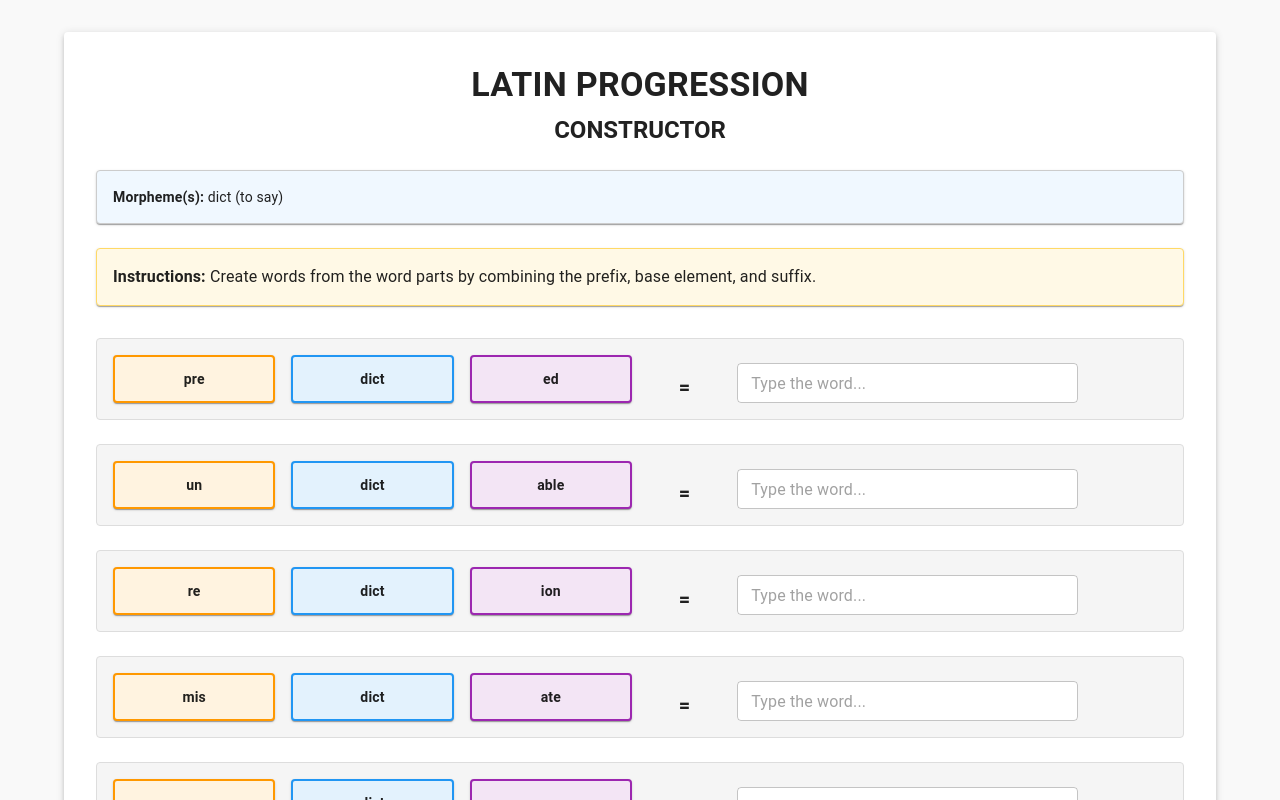
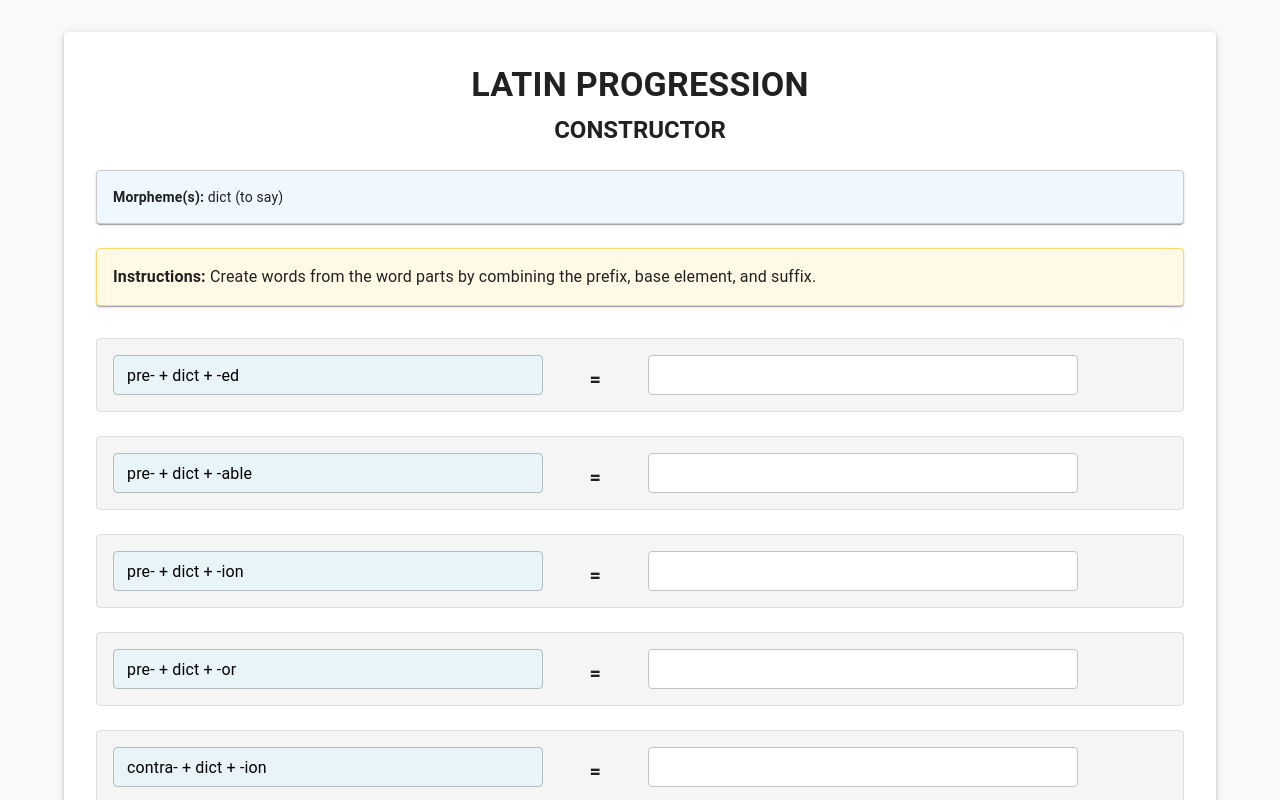
Before and after one commit to zippoppow/tmk, a Next.js app in the folder example-app/: page /lesson-activities/constructor in a window 1280 px wide. Shown: the top 800 px of the page. Built offline with nearby package versions, Linux system fonts and the light colour scheme.

Commit message:
first draft of downloading constructor as pdf

```diff
--- a/example-app/app/lesson-activities/constructor/page.js
+++ b/example-app/app/lesson-activities/constructor/page.js
@@ -1,6 +1,6 @@
 'use client';
 
-import { useState } from 'react';
+import { useState, useRef } from 'react';
 import {
   Box,
   Card,
@@ -12,20 +12,25 @@ import {
   Button,
   Grid,
 } from '@mui/material';
+import html2pdf from 'html2pdf.js';
 
 export default function ConstructorPage() {
+  const [wordParts] = useState([
+    { prefix: 'pre-', base: 'dict', suffix: '-ed' },
+    { prefix: 'pre-', base: 'dict', suffix: '-able' },
+    { prefix: 'pre-', base: 'dict', suffix: '-ion' },
+    { prefix: 'pre-', base: 'dict', suffix: '-or' },
+    { prefix: 'contra-', base: 'dict', suffix: '-ion' },
+    { prefix: 'ab-', base: 'dice', suffix: '-ate' },
+  ]);
+  const [constructors, setConstructors] = useState(
+    Array(12).fill('')
+  );
   const [answers, setAnswers] = useState(
     Array(12).fill('') // 12 items based on XML structure
   );
+  const contentRef = useRef(null);
 
-  const wordParts = [
-    { prefix: 'pre', base: 'dict', suffix: 'ed' },
-    { prefix: 'un', base: 'dict', suffix: 'able' },
-    { prefix: 're', base: 'dict', suffix: 'ion' },
-    { prefix: 'mis', base: 'dict', suffix: 'ate' },
-    { prefix: 'con', base: 'dict', suffix: '' },
-    { prefix: '', base: 'dict', suffix: 'or' },
-  ];
 
   const handleInputChange = (index, value) => {
     const newAnswers = [...answers];
@@ -33,9 +38,30 @@ export default function ConstructorPage() {
     setAnswers(newAnswers);
   };
 
+  const handleConstructorChange = (index, value) => {
+    const newConstructors = [...constructors];
+    newConstructors[index] = value;
+    setConstructors(newConstructors);
+  };
+
+  const generatePDF = () => {
+    if (!contentRef.current) return;
+
+    const element = contentRef.current;
+    const opt = {
+      margin: 10,
+      filename: 'constructor-activity.pdf',
+      image: { type: 'jpeg', quality: 0.98 },
+      html2canvas: { scale: 2 },
+      jsPDF: { orientation: 'portrait', unit: 'mm', format: 'a4' },
+    };
+
+    html2pdf().set(opt).from(element).save();
+  };
+
   const handleSubmit = () => {
     console.log('Constructor answers:', answers);
-    alert('Answers submitted! Check the console for details.');
+    generatePDF();
   };
 
   const handleClear = () => {
@@ -46,7 +72,7 @@ export default function ConstructorPage() {
     <Box component="main" sx={{ py: 4, bgcolor: '#f9f9f9', minHeight: '100vh' }}>
       <Container maxWidth="lg">
         <Card sx={{ boxShadow: 3 }}>
-          <CardContent sx={{ p: 4 }}>
+          <CardContent sx={{ p: 4 }} ref={contentRef}>
             {/* Header */}
             <Typography
               variant="h4"
@@ -105,7 +131,9 @@ export default function ConstructorPage() {
 
             {/* Word Construction Grid */}
             <Box sx={{ mb: 4 }}>
-              {wordParts.map((parts, idx) => (
+              {wordParts.map((parts, idx) => {
+                const defaultConstructor = `${parts.prefix} + ${parts.base} + ${parts.suffix}`;
+                return (
                   <Box
                     key={idx}
                     sx={{
@@ -117,52 +145,24 @@ export default function ConstructorPage() {
                     }}
                   >
                     <Grid container spacing={2} alignItems="flex-end">
-                    {/* Prefix */}
-                    <Grid item xs={3} sm={2}>
-                      <Paper
+                      <Grid item xs={12} sm={5}>
+                        <TextField
+                          fullWidth
+                          placeholder={defaultConstructor}
+                          value={constructors[idx]}
+                          onChange={(e) => handleConstructorChange(idx, e.target.value)}
+                          variant="outlined"
+                          size="small"
                           sx={{
-                          p: 1.5,
-                          textAlign: 'center',
-                          bgcolor: '#fff3e0',
-                          border: '2px solid #ff9800',
+                            '& .MuiOutlinedInput-root': {
+                              backgroundColor: '#e8f4f8',
+                            },
+                            '& .MuiOutlinedInput-input::placeholder': {
+                              color: '#000000',
+                              opacity: 1,
+                            },
                           }}
-                      >
-                        <Typography variant="body2" sx={{ fontWeight: 'bold' }}>
-                          {parts.prefix || '—'}
-                        </Typography>
-                      </Paper>
-                    </Grid>
-
-                    {/* Base */}
-                    <Grid item xs={3} sm={2}>
-                      <Paper
-                        sx={{
-                          p: 1.5,
-                          textAlign: 'center',
-                          bgcolor: '#e3f2fd',
-                          border: '2px solid #2196f3',
-                        }}
-                      >
-                        <Typography variant="body2" sx={{ fontWeight: 'bold' }}>
-                          {parts.base}
-                        </Typography>
-                      </Paper>
-                    </Grid>
-
-                    {/* Suffix */}
-                    <Grid item xs={3} sm={2}>
-                      <Paper
-                        sx={{
-                          p: 1.5,
-                          textAlign: 'center',
-                          bgcolor: '#f3e5f5',
-                          border: '2px solid #9c27b0',
-                        }}
-                      >
-                        <Typography variant="body2" sx={{ fontWeight: 'bold' }}>
-                          {parts.suffix || '—'}
-                        </Typography>
-                      </Paper>
+                        />
                       </Grid>
 
                       {/* Equals */}
@@ -173,10 +173,9 @@ export default function ConstructorPage() {
                       </Grid>
 
                       {/* Answer Input */}
-                    <Grid item xs={10} sm={4}>
+                      <Grid item xs={12} sm={5}>
                         <TextField
                           fullWidth
-                        placeholder="Type the word..."
                           value={answers[idx]}
                           onChange={(e) => handleInputChange(idx, e.target.value)}
                           variant="outlined"
@@ -190,7 +189,8 @@ export default function ConstructorPage() {
                       </Grid>
                     </Grid>
                   </Box>
-              ))}
+                );
+              })}
             </Box>
 
             {/* Action Buttons */}
--- a/example-app/package.json
+++ b/example-app/package.json
@@ -2,7 +2,7 @@
   "name": "pegasus-nextjs-example",
   "version": "0.1.0",
   "private": true,
-  "packageManager": "yarn@4.0.0",
+  "packageManager": "yarn@4.12.0",
   "scripts": {
     "dev": "next dev",
     "build": "next build",
@@ -14,6 +14,7 @@
     "@emotion/styled": "^11.11.0",
     "@mui/icons-material": "^5.14.0",
     "@mui/material": "^5.14.0",
+    "html2pdf.js": "^0.14.0",
     "next": "^14.0.0",
     "react": "^18.2.0",
     "react-dom": "^18.2.0"
```
Also changed, not shown: 1 other file (tests, documents, lock files or other folders). Lines whose indentation alone changed are shown as unchanged.
